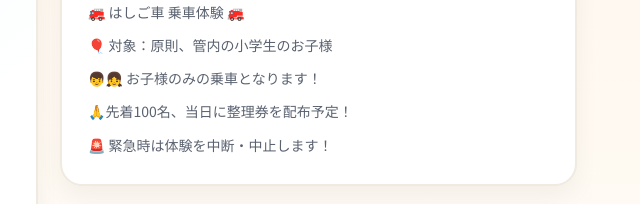
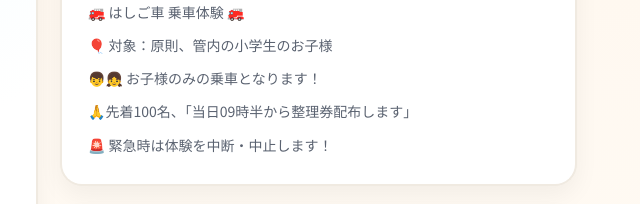
Before and after one commit to toubu-fire-festival/fire-festival, a plain HTML site: page index.html in a window 1280 px wide. Shown: the part 2056-2260 px from the top of the page, 591-1231 px from the left. Drawn offline with Linux system fonts and the light colour scheme.

Commit message:
Update index.html

```diff
--- a/index.html
+++ b/index.html
@@ -993,7 +993,8 @@
           <p>🚒 はしご車 乗車体験 🚒</p>
 <p>🎈 対象：原則、管内の小学生のお子様</p>
 <p>👦👧 お子様のみの乗車となります！</p>
-<p>🙏先着100名、当日に整理券を配布予定！</p>
+<p>🙏先着100名、「当日09時半から整理券配布します」</p>
+
 <p>🚨 緊急時は体験を中断・中止します！</p>
         </div>
       </div>
```
